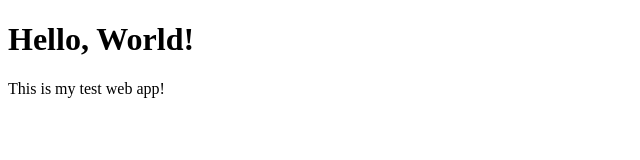
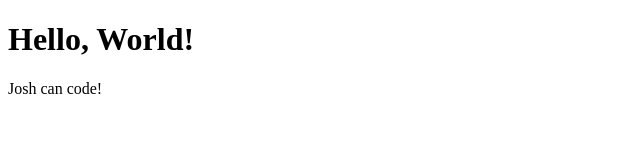
Before and after one commit to SmartAiSeller/test-web-app, a plain HTML site: page index.html in a window 1280 px wide. Shown: the full height of the page, 0-640 px from the left. Drawn offline with Linux system fonts and the light colour scheme.

Commit message:
Update index.html

```diff
--- a/index.html
+++ b/index.html
@@ -5,6 +5,6 @@
 </head>
 <body>
   <h1>Hello, World!</h1>
-  <p>This is my test web app!</p>
+  <p>Josh can code!</p>
 </body>
 </html>
```
